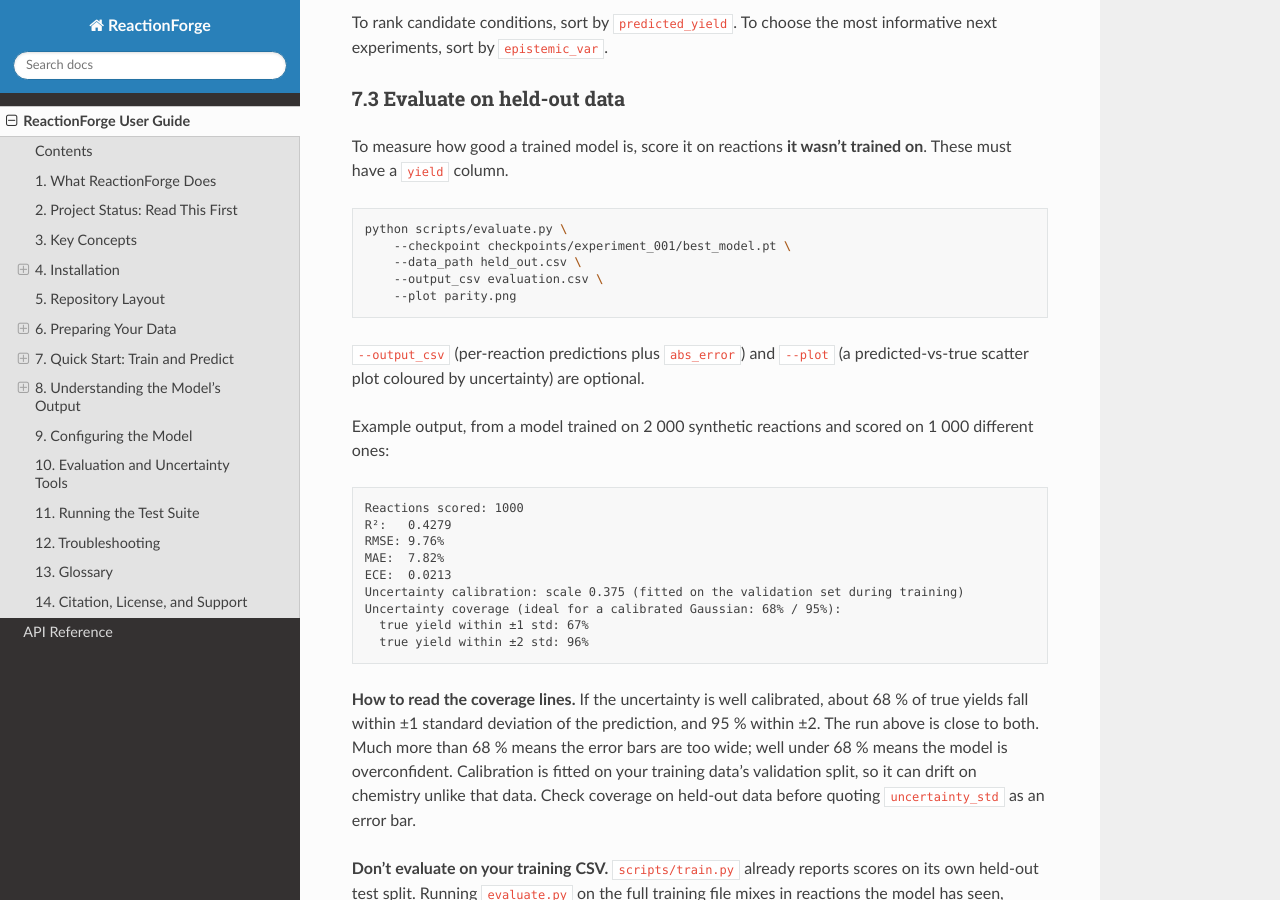
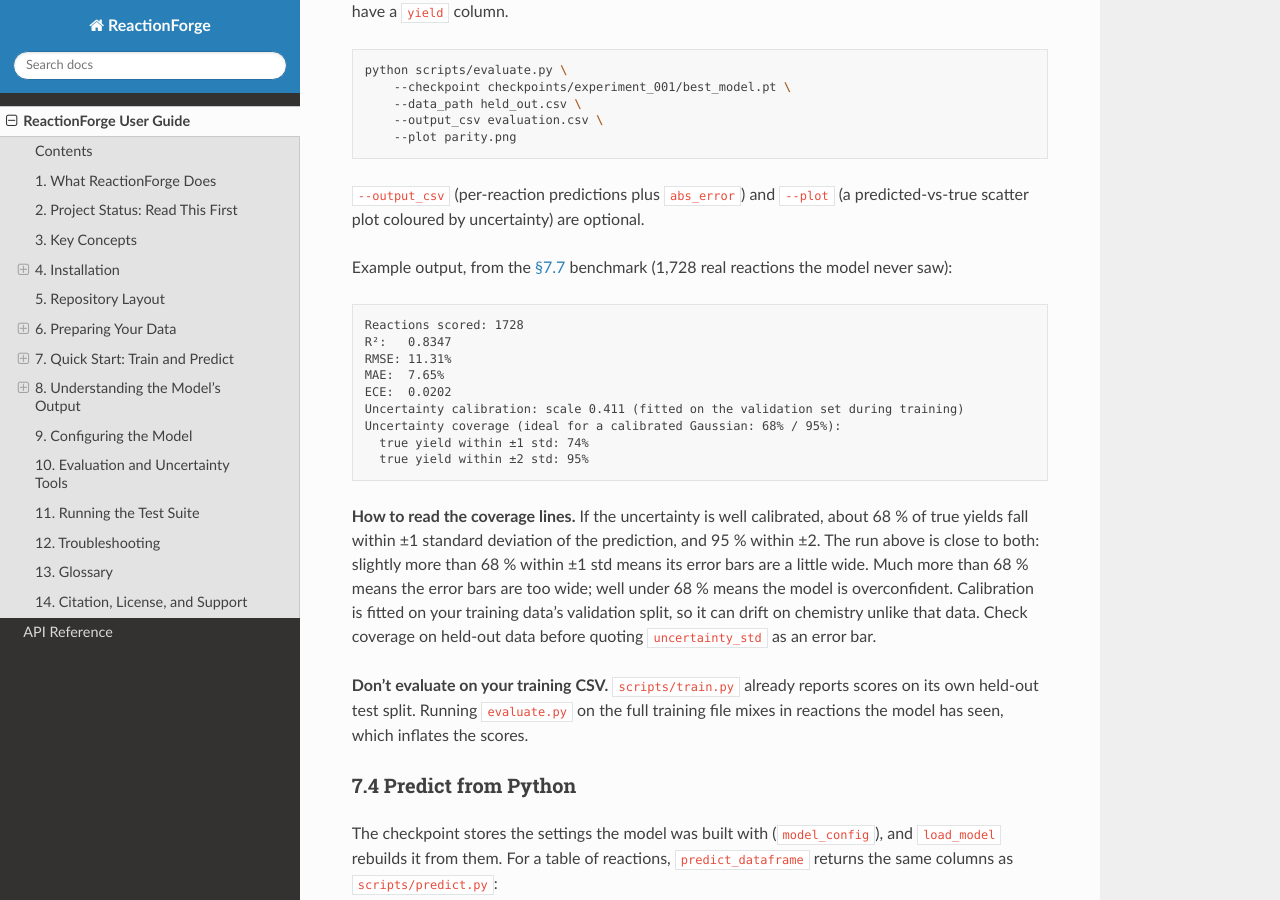
Before and after one commit to kroy3/ReactionForge, a Sphinx documentation site: the page built from docs/USER_GUIDE.md, in a window 1280 px wide and 900 px high, scrolled down 10532 px. Built offline with Sphinx 7.4.7 and the Read the Docs theme 3.1.0, drawn with Linux system fonts in a browser that asks for light colours; some of the changed text lies outside the part shown.

Commit message:
Report measured Perera et al. benchmark results
Split 0 of the standard rxn_yields random splits (4,032 train incl. 403
validation, 1,728 test), CPU, one seed:

  with boron partner/ligand/base/solvent: R2 0.835, RMSE 11.3, MAE 7.7,
    +/-1/2 std coverage 74%/95% after calibration (raw: 97%/100%)
  electrophile + product only:            R2 0.177, RMSE 25.2, MAE 20.9

Adds the table to the README and user guide §7.7, with the caveats: one
split and seed, training stopped at the 100-epoch cap while still slowly
improving, and failed reactions in the reversed coupling orientation are
the main weak spot (all 30 zero-yield reactions predicted >20% are
indazole-bromide + quinoline-boron; MAE 11.9 vs 6.5 for that pairing).

Replaces the guide's synthetic-data examples (§7.1, §7.3, §8.1), which the
new generator no longer reproduces, with output from this benchmark.

Co-Authored-By: Claude Opus 5.5 <noreply@anthropic.com>
Claude-Session: https://claude.ai/code/session_019HGaQei2puzGy9FWiKX1n7

````diff
--- a/docs/USER_GUIDE.md
+++ b/docs/USER_GUIDE.md
@@ -310,29 +310,18 @@ What the script does:
 5. Reloads the best model and **calibrates its uncertainty** on the validation set: it fits one scale factor that makes the predicted error bars match the errors the model actually makes, and stores it in the checkpoint ([§8.1](#81-uncertainty-calibration)).
 6. Reports scores on the held-out test set, including how well the uncertainty is calibrated there before and after scaling.
 
-Excerpt from a real run on 2 000 synthetic reactions (CPU, about 2 minutes):
+Excerpt from the benchmark run in [§7.7](#77-benchmark-on-real-data-the-perera-et-al-suzuki-dataset) (4,032 real reactions, 4-core CPU, about an hour). The start of the log shows which reagent columns were picked up:
 
 ```
-Split: 1400 train, 300 val, 300 test
-Model parameters: 1,028,873
+Reagents encoded: boronic_acid, ligand, base, solvent
+Split: 3629 train, 403 val, 0 test
+Model parameters: 1,160,969
 ...
-Epoch 26/40
-Val R²: 0.4830, RMSE: 9.60%, MAE: 7.89%
-Early stopping at epoch 26
-============================================================
-FINAL TEST EVALUATION
-============================================================
-Test R²: 0.3370
-Test RMSE: 10.74%
-Test MAE: 8.65%
-
-Uncertainty calibration (scale 0.375, fitted on validation set)
-Test reactions within ±1 / ±2 std (ideal ≈ 68% / 95%):
-  before: 99% / 100%
-  after:  61% / 91%
+Epoch 100/100
+Val R²: 0.8409, RMSE: 11.30%, MAE: 7.69%
 ```
 
-The synthetic generator adds random noise with a standard deviation of 10 yield points, so an RMSE near 10 % is about as good as any model can do on that data. Don't compare these numbers with the paper's.
+That run used `--test_fraction 0` because the benchmark has its own test file. With the default `--test_fraction 0.15`, the log ends with test-set scores and the uncertainty coverage before and after calibration ([§8.1](#81-uncertainty-calibration)).
 
 **Command-line options**
 
@@ -396,21 +385,21 @@ python scripts/evaluate.py \
 
 `--output_csv` (per-reaction predictions plus `abs_error`) and `--plot` (a predicted-vs-true scatter plot coloured by uncertainty) are optional.
 
-Example output, from a model trained on 2 000 synthetic reactions and scored on 1 000 different ones:
+Example output, from the [§7.7](#77-benchmark-on-real-data-the-perera-et-al-suzuki-dataset) benchmark (1,728 real reactions the model never saw):
 
 ```
-Reactions scored: 1000
-R²:   0.4279
-RMSE: 9.76%
-MAE:  7.82%
-ECE:  0.0213
-Uncertainty calibration: scale 0.375 (fitted on the validation set during training)
+Reactions scored: 1728
+R²:   0.8347
+RMSE: 11.31%
+MAE:  7.65%
+ECE:  0.0202
+Uncertainty calibration: scale 0.411 (fitted on the validation set during training)
 Uncertainty coverage (ideal for a calibrated Gaussian: 68% / 95%):
-  true yield within ±1 std: 67%
-  true yield within ±2 std: 96%
+  true yield within ±1 std: 74%
+  true yield within ±2 std: 95%
 ```
 
-**How to read the coverage lines.** If the uncertainty is well calibrated, about 68 % of true yields fall within ±1 standard deviation of the prediction, and 95 % within ±2. The run above is close to both. Much more than 68 % means the error bars are too wide; well under 68 % means the model is overconfident. Calibration is fitted on your training data's validation split, so it can drift on chemistry unlike that data. Check coverage on held-out data before quoting `uncertainty_std` as an error bar.
+**How to read the coverage lines.** If the uncertainty is well calibrated, about 68 % of true yields fall within ±1 standard deviation of the prediction, and 95 % within ±2. The run above is close to both: slightly more than 68 % within ±1 std means its error bars are a little wide. Much more than 68 % means the error bars are too wide; well under 68 % means the model is overconfident. Calibration is fitted on your training data's validation split, so it can drift on chemistry unlike that data. Check coverage on held-out data before quoting `uncertainty_std` as an error bar.
 
 **Don't evaluate on your training CSV.** `scripts/train.py` already reports scores on its own held-out test split. Running `evaluate.py` on the full training file mixes in reactions the model has seen, which inflates the scores.
 
@@ -514,6 +503,21 @@ Notes:
 - Training takes roughly an hour on a 4-core CPU. A GPU is much faster.
 - To compare with published results, repeat for splits 0–9 and report the mean and standard deviation. A single split is noisy.
 
+**Results on split 0** (one run; 4,032 training reactions, of which 403 were used for validation; scored on the 1,728 test reactions):
+
+| Model | R² | RMSE (yield %) | MAE (yield %) | Within ±1 / ±2 std |
+|---|---|---|---|---|
+| With boron partner, ligand, base, solvent | **0.835** | **11.3** | **7.7** | 74 % / 95 % |
+| Electrophile + product only (`--no_reagents`) | 0.177 | 25.2 | 20.9 | 63 % / 98 % |
+
+How to read these numbers:
+
+- **The reagents are what make the model work here.** Without them, R² drops from 0.84 to 0.18. That's expected: in this dataset most of the variation in yield comes from the choice of ligand, base and solvent.
+- **One split, one seed.** Published results on this dataset are means over the 10 standard splits. These are a single split and could move by a few hundredths of R² on another. Run all 10 before comparing with other methods.
+- **Training hit the 100-epoch limit** while validation R² was still slowly improving (best checkpoint in the last few epochs), so a longer run may do slightly better.
+- **Weak spot: failed reactions in the reversed coupling.** 85 test reactions (5 %) gave essentially no product. On 30 of them the model predicted more than 20 % yield, and all 30 are the reversed orientation (indazole bromide + quinoline boron reagent, 1e–1g in the paper). Across the board, those reversed-orientation reactions have about twice the error of the others (MAE 11.9 vs 6.5). Be most sceptical of predictions for that pairing.
+- **Unclipped outputs.** 4 test predictions were slightly above 100 %, because outputs aren't clipped.
+
 ---
 
 ## 8. Understanding the Model's Output
@@ -538,9 +542,9 @@ Notes:
 
 ### 8.1 Uncertainty calibration
 
-The model's raw uncertainty is usually the wrong size. On the synthetic data in this guide the raw error bars were about 2.7× too wide: 99 % of true yields fell within ±1 standard deviation, where 68 % is expected. The *ranking* (which reactions are more uncertain than others) is still useful, but the numbers can't be read as error bars.
+The model's raw uncertainty is usually the wrong size. On the Perera et al. benchmark ([§7.7](#77-benchmark-on-real-data-the-perera-et-al-suzuki-dataset)) the raw error bars were about 2.4× too wide: 97 % of true test yields fell within ±1 standard deviation, where 68 % is expected. The *ranking* (which reactions are more uncertain than others) is still useful, but the numbers can't be read as error bars.
 
-`scripts/train.py` fixes the size with **temperature scaling**: after training it finds the single factor `s` that best fits the predicted standard deviations to the validation-set errors, and saves it in the checkpoint as `uncertainty_scale`. Every prediction's standard deviation is then multiplied by `s` (variances by `s²`). On 1 000 held-out synthetic reactions this moved ±1 / ±2 std coverage from 99 % / 100 % to 67 % / 96 % (ideal 68 % / 95 %).
+`scripts/train.py` fixes the size with **temperature scaling**: after training it finds the single factor `s` that best fits the predicted standard deviations to the validation-set errors, and saves it in the checkpoint as `uncertainty_scale`. Every prediction's standard deviation is then multiplied by `s` (variances by `s²`). On the benchmark's 1,728 test reactions, calibration (fitted on the separate validation split, `s` = 0.411) moved ±1 / ±2 std coverage from 97 % / 100 % to 74 % / 95 % (ideal 68 % / 95 %). The median error bar went from ±26 to ±11 yield points.
 
 Limitations:
 
````
Also changed, not shown: README.md (+12 -1 lines).
